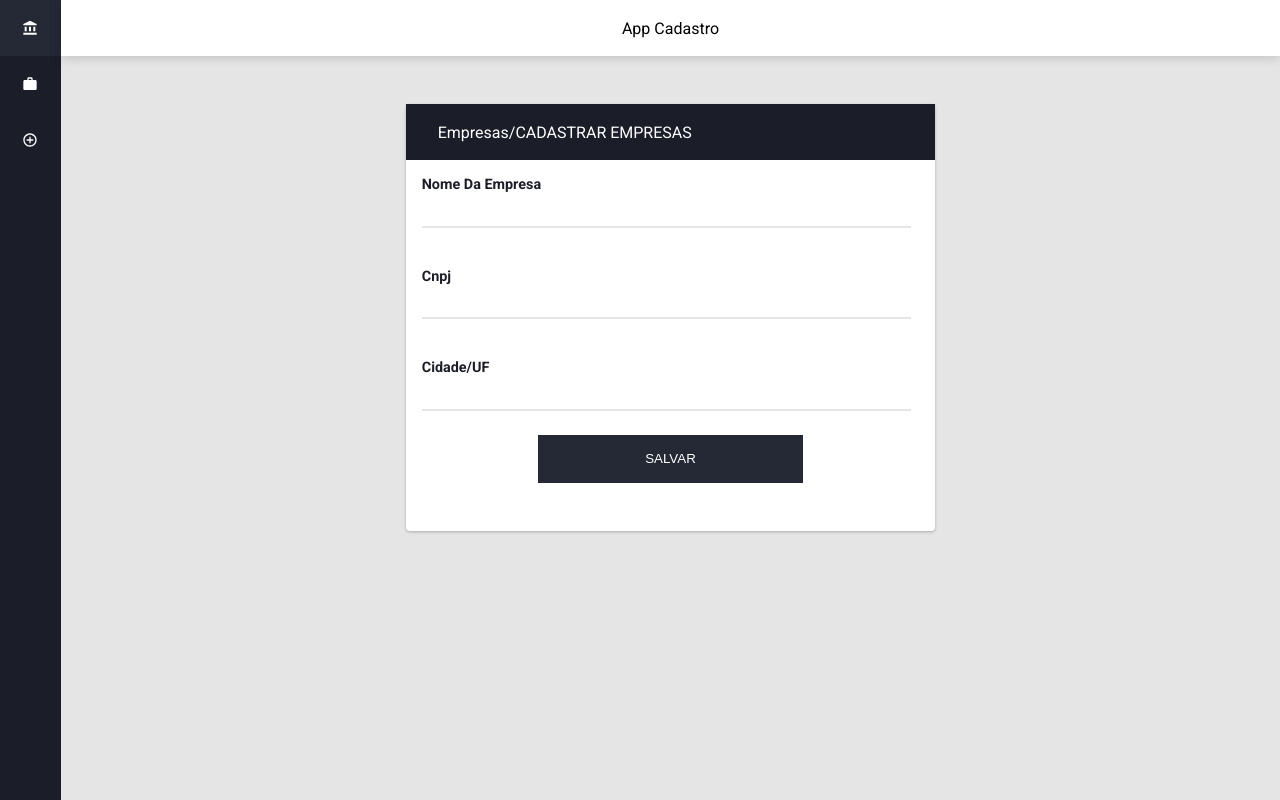
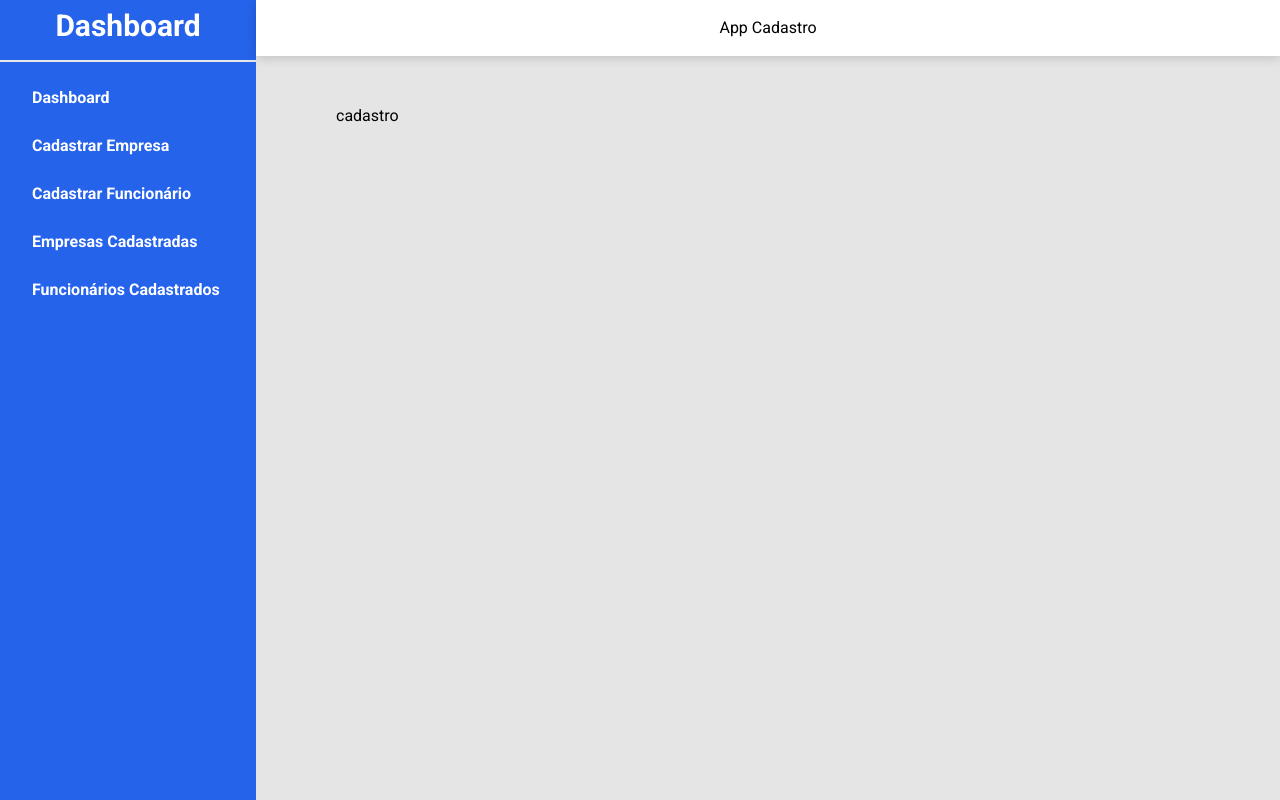
Before and after one commit to RicardoBaltazar/Dashboard-frontend, a React (Create React App) app in the folder app/: page /register in a window 1280 px wide. Built offline with nearby package versions, Linux system fonts and the light colour scheme.

Commit message:
creating new aside

```diff
--- /dev/null
+++ b/app/craco.config.js
@@ -0,0 +1,11 @@
+// craco.config.js
+module.exports = {
+    style: {
+      postcss: {
+        plugins: [
+          require('tailwindcss'),
+          require('autoprefixer'),
+        ],
+      },
+    },
+  }
--- a/app/public/index.html
+++ b/app/public/index.html
@@ -26,7 +26,7 @@
       work correctly both with client-side routing and a non-root public URL.
       Learn how to configure a non-root public URL by running `npm run build`.
     -->
-    <title>React App</title>
+    <title>Dashboard</title>
   </head>
   <body>
     <noscript>You need to enable JavaScript to run this app.</noscript>
--- a/app/src/components/sidebarMenu/index.tsx
+++ b/app/src/components/sidebarMenu/index.tsx
@@ -1,14 +1,14 @@
 import React from 'react';
-import styled from './styled.module.scss';
-import { MdAccountBalance, MdAddCircleOutline, MdWork } from "react-icons/md";
+// import styled from './styled.module.scss';
+// import { MdAccountBalance, MdAddCircleOutline, MdWork } from "react-icons/md";
 import { useNotification } from '../../context/notification';
 
-export default function Menu(){
-    const { notification }  = useNotification();
-    const [ openMenu , setOpenMenu ] = React.useState<boolean>(true);
+export default function Menu() {
+    const { notification } = useNotification();
+    const [openMenu, setOpenMenu] = React.useState<boolean>(true);
 
     const menu = () => {
-        if(openMenu){
+        if (openMenu) {
             alert('Fechando Menu')
             setOpenMenu(false);
         } else {
@@ -19,12 +19,36 @@ export default function Menu(){
 
     return (
         <>
-            <div className={styled.sidebar}>
-                <a className={styled.linkMenu} href="/"><MdAccountBalance /></a>
+            {/* <div className={styled.sidebar}>
+                <a className={styled.linkMenu} href="/">Dashboard</a>
                 {notification && <a className={styled.notification} href="/companies/1"><MdWork /></a>}
                 {!notification && <a className={styled.linkMenu} href="/companies/1"><MdWork /></a>}
                 <a className={styled.linkMenu} href="/register"><MdAddCircleOutline /></a>
-            </div>
+                <a href="" className='text-red-600'>asdasdasd</a>
+            </div> */}
+            <aside className='bg-blue-600 w-1/4 py-2 text-center text-white'>
+                <h1 className='text-3xl font-bold text-white border-b-2 border-fuchsia-600 pb-4'>Dashboard</h1>
+
+                <nav className='mt-4'>
+                    <ul className='text-left font-bold px-4'>
+                        <a href="">
+                            <li className='mb-2 py-2 px-4 hover:bg-blue-900'>Dashboard</li>
+                        </a>
+                        <a href="">
+                            <li className='mb-2 py-2 px-4 hover:bg-blue-900'>Cadastrar Empresa</li>
+                        </a>
+                        <a href="">
+                            <li className='mb-2 py-2 px-4 hover:bg-blue-900'>Cadastrar Funcionário</li>
+                        </a>
+                        <a href="">
+                            <li className='mb-2 py-2 px-4 hover:bg-blue-900'>Empresas Cadastradas</li>
+                        </a>
+                        <a href="">
+                            <li className='mb-2 py-2 px-4 hover:bg-blue-900'>Funcionários Cadastrados</li>
+                        </a>
+                    </ul>
+                </nav>
+            </aside>
         </>
     )
 }
--- a/app/src/components/sidebarMenu/styled.module.scss
+++ b/app/src/components/sidebarMenu/styled.module.scss
@@ -1,7 +1,8 @@
 .sidebar {
     height: 100%;
     width: 4rem;
-    background-color: #1B1D29;
+    // background-color: #1B1D29;
+    background-color: #4338CA;
     display: flex;
     flex-direction: column;
     @media(max-width:426px){
--- a/app/src/index.scss
+++ b/app/src/index.css
@@ -1,3 +1,7 @@
+@tailwind base;
+@tailwind components;
+@tailwind utilities;
+
 * {
   margin: 0;
   padding: 0;
--- a/app/src/index.tsx
+++ b/app/src/index.tsx
@@ -1,6 +1,6 @@
 import React from 'react';
 import ReactDOM from 'react-dom';
-import './index.scss';
+import './index.css';
 import { NotificationProvider } from './context/notification';
 import App from './App';
 
--- /dev/null
+++ b/app/src/pages/dashboard.tsx
@@ -0,0 +1,10 @@
+
+const Dashboard = () => {
+    return (
+        <>
+            <h2>Dashboard</h2>
+        </>
+    )
+}
+
+export default Dashboard;
--- /dev/null
+++ b/app/src/pages/login.tsx
@@ -0,0 +1,10 @@
+
+const Login = () => {
+    return (
+        <>
+            <h2>Login</h2>
+        </>
+    )
+}
+
+export default Login;
--- /dev/null
+++ b/app/src/pages/register.tsx
@@ -0,0 +1,10 @@
+
+const Register = () => {
+    return (
+        <>
+            <h2>cadastro</h2>
+        </>
+    )
+}
+
+export default Register;
--- a/app/src/routes/index.tsx
+++ b/app/src/routes/index.tsx
@@ -7,6 +7,7 @@ import {
 import pageHome from '../screen/home';
 import PageCompanies from '../screen/companies';
 import pageRegister from '../screen/register';
+import Register from '../pages/register';
 
 export default function Routes(){
     return (
@@ -15,7 +16,8 @@ export default function Routes(){
                     <Switch>
                         <Route exact path="/" component={pageHome} />
                         <Route path="/companies/:pagination" component={PageCompanies} />
-                        <Route path="/register" component={pageRegister} />
+                        {/* <Route path="/register" component={pageRegister} /> */}
+                        <Route path="/register" component={Register} />
                     </Switch>
             </Router>
         </>
--- /dev/null
+++ b/app/tailwind.config.js
@@ -0,0 +1,11 @@
+module.exports = {
+  purge: ['./src/**/*.{js,jsx,ts,tsx}', './public/index.html'],
+  darkMode: false, // or 'media' or 'class'
+  theme: {
+    extend: {},
+  },
+  variants: {
+    extend: {},
+  },
+  plugins: [],
+}
```
Also changed, not shown: app/package.json (+8 -4 lines), 2 other files (tests, documents, lock files or other folders).
